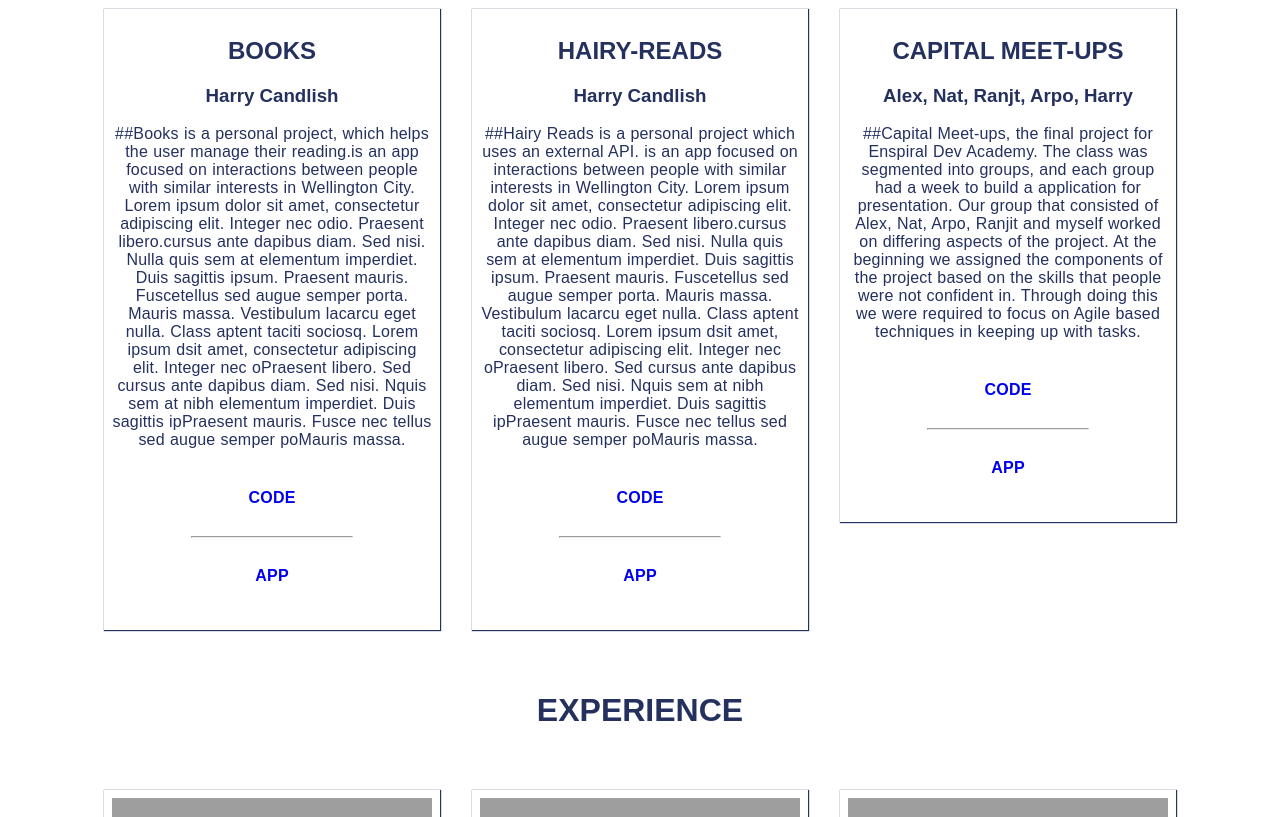
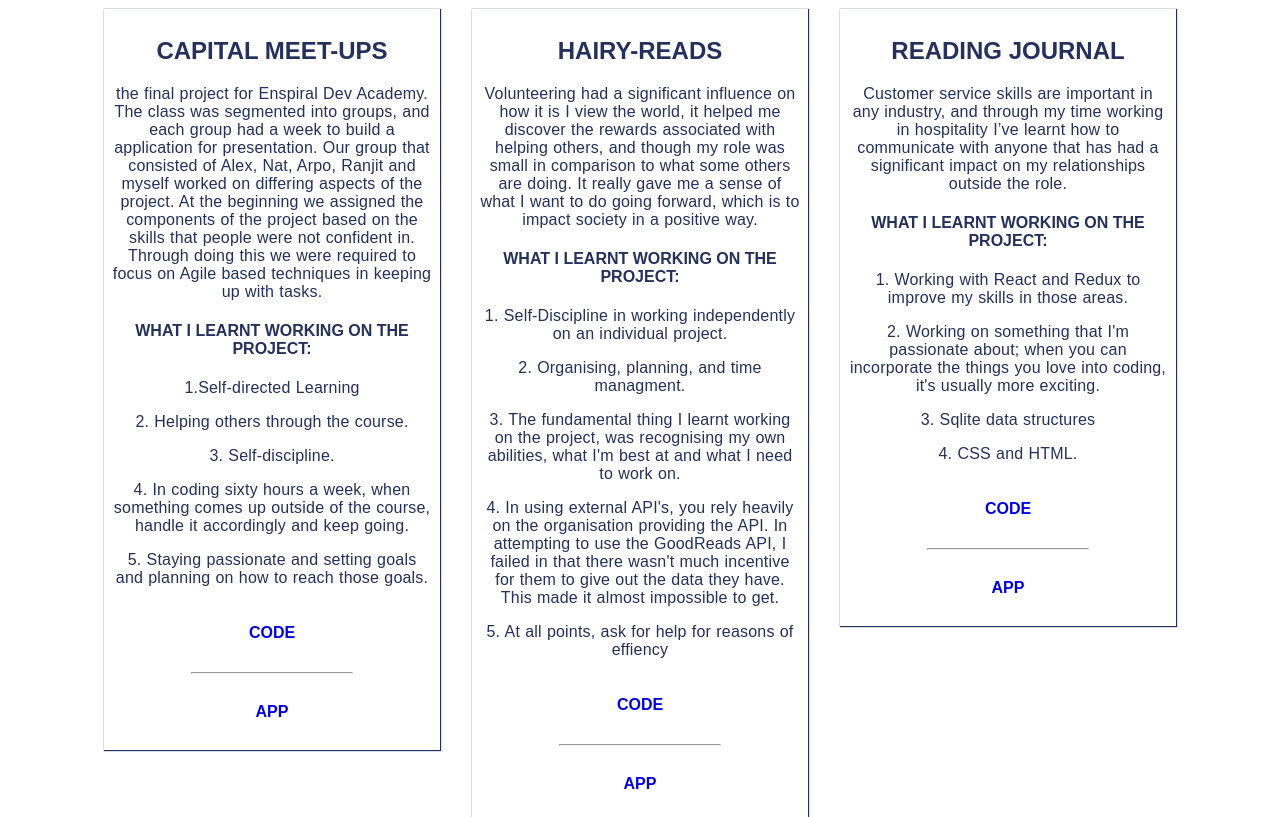
Before and after one commit to HarryCandlish/Portfolio-Gatsby, a Gatsby site: page / in a window 1280 px wide. Shown: the part 600-1417 px from the top of the page. Built offline with nearby package versions, Linux system fonts and the light colour scheme; Gatsby itself is replaced by a stand-in of ours; grey boxes are pictures that could not be loaded.

Commit message:
finished portfolio

```diff
--- a/src/pages/contact.js
+++ b/src/pages/contact.js
@@ -3,7 +3,10 @@
 const ContactPage = () => {
   return (
     <div>
-      <p>contact</p>
+      <h2>Contact Details</h2>
+
+      <p>Email: hcnd90@gmail.com</p>
+      <p>Phone: 0277165983</p>
     </div>
   )
 }
--- a/src/pages/index.js
+++ b/src/pages/index.js
@@ -1,35 +1,18 @@
 import React from "react"
-import { Link, graphql, useStaticQuery } from "gatsby"
+import { Link } from "gatsby"
 
 import Layout from "../components/layout"
 import homeStyles from "./homeStyles.module.scss"
 
 const IndexPage = () => {
-  const data = useStaticQuery(graphql`
-    query {
-      allMarkdownRemark {
-        edges {
-          node {
-            frontmatter {
-              title
-              author
-            }
-            excerpt(format: PLAIN, pruneLength: 1000)
-          }
-        }
-      }
-    }
-  `)
-
   return (
     <Layout>
       <div>
         <img className={homeStyles.image} alt="octopus1" src="./octopus1.png" />
         <h2 className={homeStyles.title}>Harry Candlish</h2>
         <p className={homeStyles.description}>
-          Lorem ipsum dolor sit amet, consectetur adipiscing elit. Integer nec
-          odio. Praesent libero. Sed cursus ante dapibus diam. Sed nisi. Nulla
-          quis sem at nibh elementum imperdiet. Duis sagittis ipsum. Praesent
+          Building toward becoming a skilled software developer through
+          augmenting my current skills and knowledge.
           <br />
           <br />
           <Link to="/contact">CONTACT</Link>
@@ -38,15 +21,30 @@
       <div>
         <h1 className={homeStyles.projectTitle}>PROJECTS</h1>
         <ol className={homeStyles.projects}>
-          {data.allMarkdownRemark.edges.map(edge => {
-            return (
           <li className={homeStyles.project}>
-                <h2>{edge.node.frontmatter.title}</h2>
-                <h3>{edge.node.frontmatter.author}</h3>
+            <h2>CAPITAL MEET-UPS</h2>
             <p>
-                  {edge.node.excerpt}
-                  <br />
-                  <br />
+              the final project for Enspiral Dev Academy. The class was
+              segmented into groups, and each group had a week to build a
+              application for presentation. Our group that consisted of Alex,
+              Nat, Arpo, Ranjit and myself worked on differing aspects of the
+              project. At the beginning we assigned the components of the
+              project based on the skills that people were not confident in.
+              Through doing this we were required to focus on Agile based
+              techniques in keeping up with tasks.
+            </p>
+            <h4>WHAT I LEARNT WORKING ON THE PROJECT:</h4>
+            <p className={homeStyles.lists}>1.Self-directed Learning </p>
+            <p>2. Helping others through the course. </p>
+            <p>3. Self-discipline.</p>
+            <p>
+              4. In coding sixty hours a week, when something comes up outside
+              of the course, handle it accordingly and keep going.
+            </p>
+            <p>
+              5. Staying passionate and setting goals and planning on how to
+              reach those goals.
+            </p>
             <a href="#">
               <h4>CODE</h4>
             </a>
@@ -54,11 +52,74 @@
             <a href="#">
               <h4>APP</h4>
             </a>
+          </li>
+          <li className={homeStyles.project}>
+            <h2>HAIRY-READS</h2>
+            <p>
+              Volunteering had a significant influence on how it is I view the
+              world, it helped me discover the rewards associated with helping
+              others, and though my role was small in comparison to what some
+              others are doing. It really gave me a sense of what I want to do
+              going forward, which is to impact society in a positive way.
             </p>
+
+            <h4>WHAT I LEARNT WORKING ON THE PROJECT:</h4>
+            <p className={homeStyles.lists}>
+              1. Self-Discipline in working independently on an individual
+              project.
+            </p>
+            <p>2. Organising, planning, and time managment. </p>
+            <p>
+              3. The fundamental thing I learnt working on the project, was
+              recognising my own abilities, what I'm best at and what I need to
+              work on.
+            </p>
+            <p>
+              4. In using external API's, you rely heavily on the organisation
+              providing the API. In attempting to use the GoodReads API, I
+              failed in that there wasn't much incentive for them to give out
+              the data they have. This made it almost impossible to get.
+            </p>
+            <p>5. At all points, ask for help for reasons of effiency </p>
+            <a href="#">
+              <h4>CODE</h4>
+            </a>
+            <hr />
+            <a href="#">
+              <h4>APP</h4>
+            </a>
           </li>
-            )
-          })}
+          <li className={homeStyles.project}>
+            <h2>READING JOURNAL</h2>
+            <p>
+              Customer service skills are important in any industry, and through
+              my time working in hospitality I’ve learnt how to communicate with
+              anyone that has had a significant impact on my relationships
+              outside the role.
+            </p>
+            <h4>WHAT I LEARNT WORKING ON THE PROJECT:</h4>
+            <p className={homeStyles.lists}>
+              1. Working with React and Redux to improve my skills in those
+              areas.
+            </p>
+            <p>
+              2. Working on something that I'm passionate about; when you can
+              incorporate the things you love into coding, it's usually more
+              exciting.
+            </p>
+            <p>3. Sqlite data structures</p>
+            <p>4. CSS and HTML.</p>
+
+            <a href="#">
+              <h4>CODE</h4>
+            </a>
+            <hr />
+            <a href="#">
+              <h4>APP</h4>
+            </a>
+          </li>
         </ol>
+      </div>
       <div>
         <h1 className={homeStyles.projectTitle}>EXPERIENCE</h1>
         <ol className={homeStyles.projects}>
@@ -77,7 +138,7 @@
               students that they conduct themselves professionally throughout
               the course.
             </p>
-              <h3>My responsibilities at Enspiral:</h3>
+            <h4>MY RESPONSIBILITIES AT ENSPIRAL:</h4>
             <p className={homeStyles.lists}>1.Self-directed Learning </p>
             <p>2. Helping others through the course. </p>
             <p>3. Self-discipline.</p>
@@ -108,7 +169,7 @@
               going forward, which is to impact society in a positive way.
             </p>
 
-              <h3>My responsibilities as a volunteer included:</h3>
+            <h4>MY RESPONSIBILITIES AS A VOLUNTEER:</h4>
             <p className={homeStyles.lists}>
               1. Helping with finance and teaching how to use finance related
               technologies and systems.
@@ -116,8 +177,8 @@
             <p>2. Health and medical appointments. </p>
             <p>3. Flat maintenance and paperwork</p>
             <p>
-                4. Accompanying him to meetings, Wellington City Council, Work
-                and Income.
+              4. Accompanying him to meetings, Wellington City Council, Work and
+              Income.
             </p>
             <p>5. Coffee</p>
 
@@ -128,12 +189,12 @@
             <img alt="hospo" className={homeStyles.images} src="hospo.jpg" />
             <h2>HOSPITALITY</h2>
             <p>
-                Customer service skills are important in any industry, and
-                through my time working in hospitality I’ve learnt how to
-                communicate with anyone that has had a significant impact on my
-                relationships outside the role.
+              Customer service skills are important in any industry, and through
+              my time working in hospitality I’ve learnt how to communicate with
+              anyone that has had a significant impact on my relationships
+              outside the role.
             </p>
-              <h3>My responsibilities in hospitality:</h3>
+            <h4>MY RESPONSIBILITIES IN HOSPITALITY:</h4>
             <p className={homeStyles.lists}>1. Costumer Service</p>
             <p>2. Staff Training. </p>
             <p>3. Communication</p>
@@ -174,7 +235,6 @@
           <img alt="git" className={homeStyles.gitIcon} src="git.png" />
         </a>
       </div>
-      </div>
     </Layout>
   )
 }
```
Lines whose indentation alone changed are shown as unchanged.
